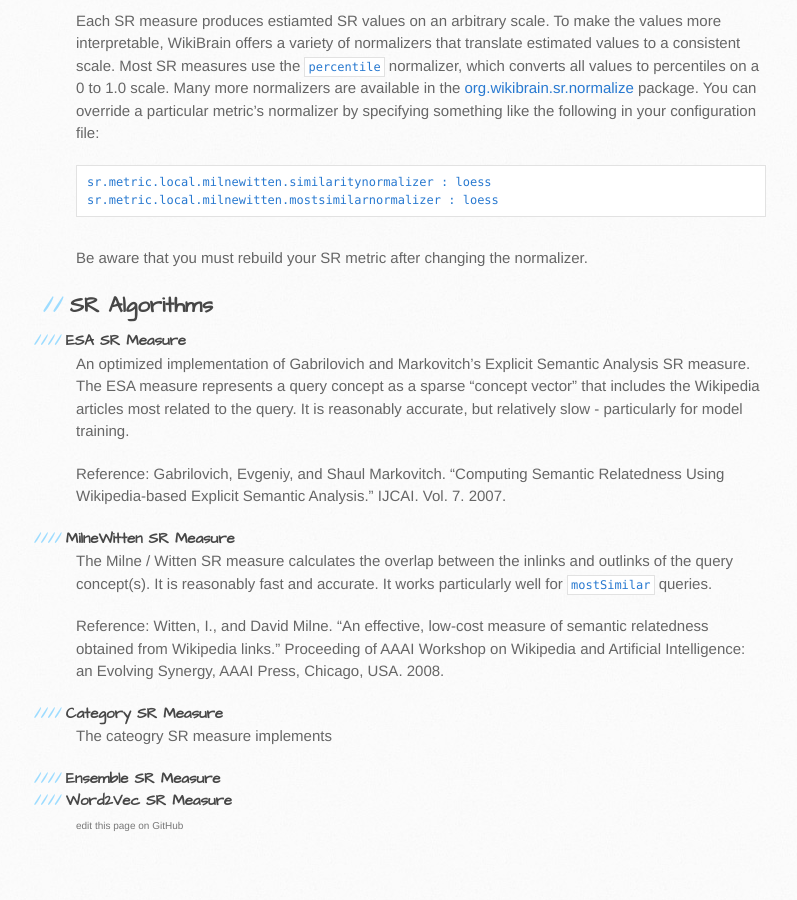
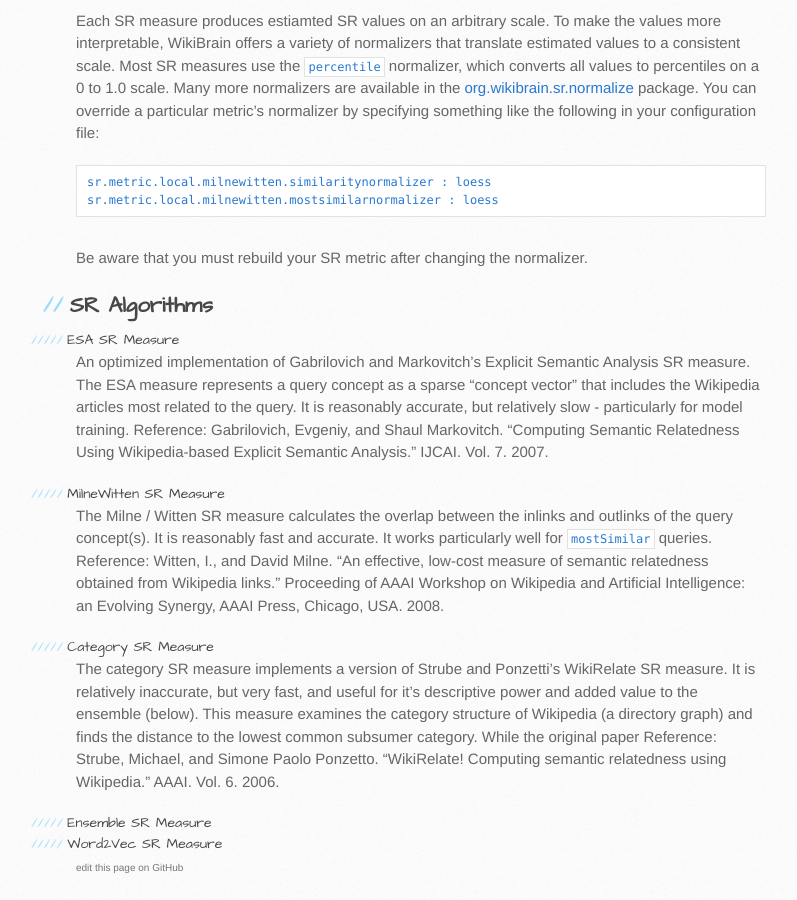
Before and after one commit to shilad/wikibrain, a Jekyll site: the page built from tutorial/advancedsr.md, in a window 1280 px wide and 900 px high, scrolled down 1888 px. Shown: the whole window, without its empty margins (94-891 px from the left). Built offline with Jekyll 4.4.1, drawn with Linux system fonts in a browser that asks for light colours; nearby versions of some CDN libraries; Markdown is read by kramdown in place of the engine named in the settings; before the commit the page ends 2746 px from its top, so only the background shows below that.

Commit message:
Update advancedsr.md

```diff
--- a/tutorial/advancedsr.md
+++ b/tutorial/advancedsr.md
@@ -83,26 +83,28 @@
 Be aware that you must rebuild your SR metric after changing the normalizer.
 
 ## SR Algorithms
-#### ESA SR Measure
+##### ESA SR Measure
 
 An optimized implementation of Gabrilovich and Markovitch's Explicit Semantic Analysis SR measure.
 The ESA measure represents a query concept as a sparse "concept vector" that includes the Wikipedia articles most related to the query.
 It is reasonably accurate, but relatively slow - particularly for model training.
-
 Reference: Gabrilovich, Evgeniy, and Shaul Markovitch. "Computing Semantic Relatedness Using Wikipedia-based Explicit Semantic Analysis." IJCAI. Vol. 7. 2007.
 
-#### MilneWitten SR Measure
+##### MilneWitten SR Measure
 
 The Milne / Witten SR measure calculates the overlap between the inlinks and outlinks of the query concept(s).
 It is reasonably fast and accurate.
 It works particularly well for `mostSimilar` queries.
-
 Reference: Witten, I., and David Milne. "An effective, low-cost measure of semantic relatedness obtained from Wikipedia links." Proceeding of AAAI Workshop on Wikipedia and Artificial Intelligence: an Evolving Synergy, AAAI Press, Chicago, USA. 2008.
 
-#### Category SR Measure
+##### Category SR Measure
 
-The cateogry SR measure implements
+The category SR measure implements a version of Strube and Ponzetti's WikiRelate SR measure.
+It is relatively inaccurate, but very fast, and useful for it's descriptive power and added value to the ensemble (below).
+This measure examines the category structure of Wikipedia (a directory graph) and finds the distance to the lowest common subsumer category.
+While the original paper
+Reference: Strube, Michael, and Simone Paolo Ponzetto. "WikiRelate! Computing semantic relatedness using Wikipedia." AAAI. Vol. 6. 2006.
 
-#### Ensemble SR Measure
+##### Ensemble SR Measure
 
-#### Word2Vec SR Measure
+##### Word2Vec SR Measure
```
